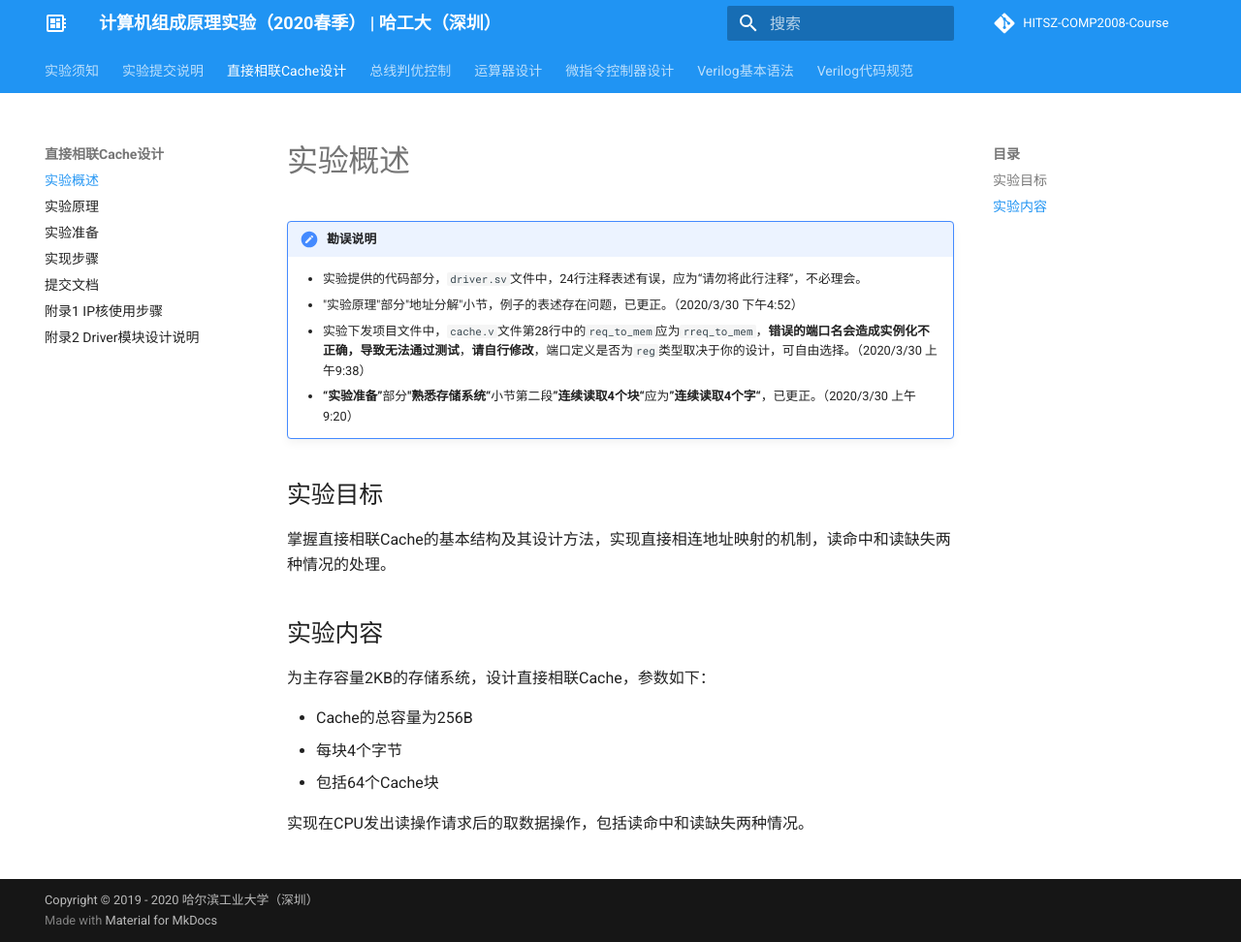
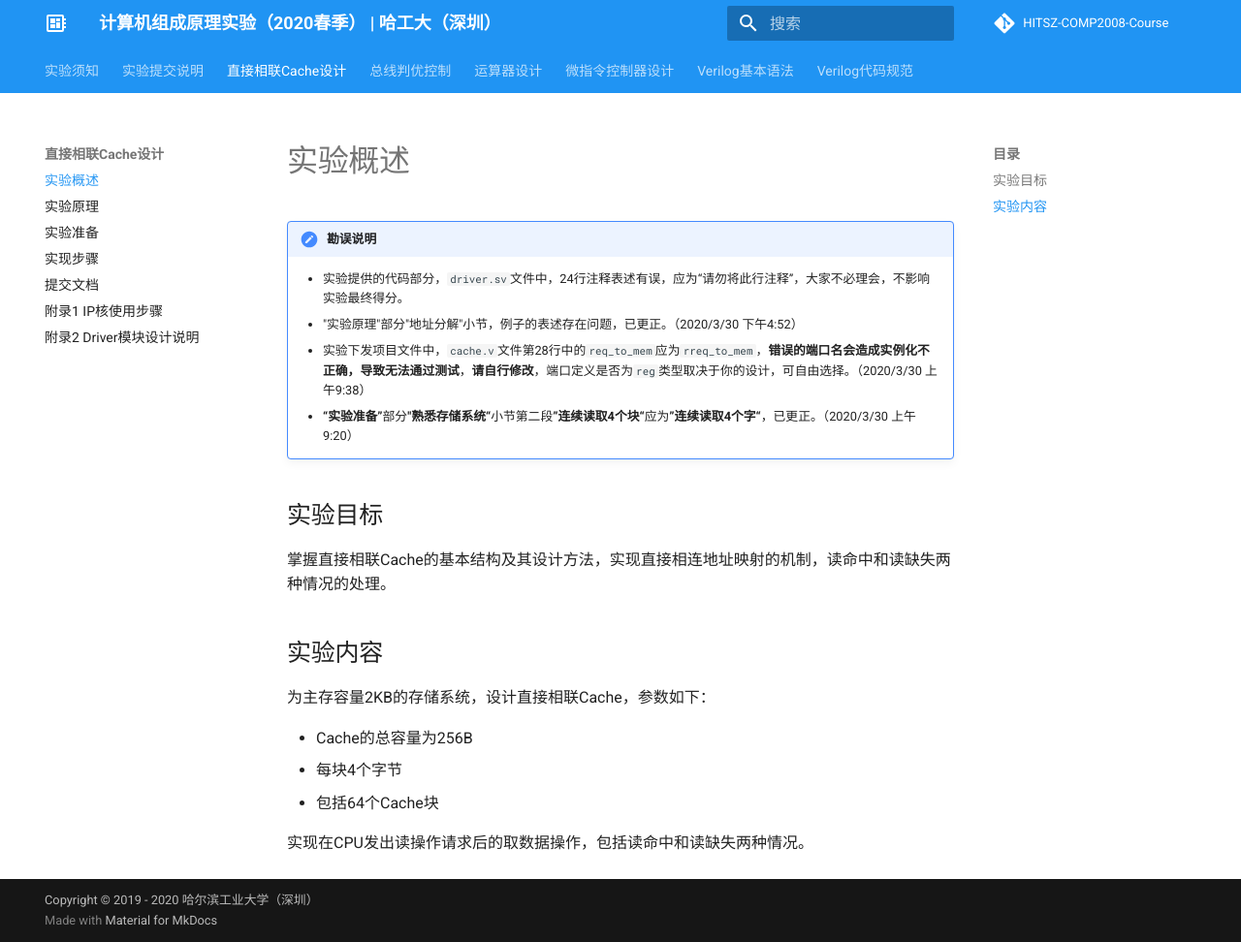
Before and after one commit to Bohan-hu/HITSZ-COMP2008-Course, an MkDocs documentation site: the page built from docs/lab1/part1.md, in a window 1280 px wide and 972 px high. Shown: the whole window at 97% size. Built offline with MkDocs 1.6.1 and Material for MkDocs 9.7.7, drawn with Linux system fonts in a browser that asks for light colours; comment, search, counter and statistics services are not loaded.

Commit message:
directory cleanup

```diff
--- a/docs/lab1/part1.md
+++ b/docs/lab1/part1.md
@@ -1,7 +1,7 @@
 # 实验概述
 
 !!! 勘误说明
-    - 实验提供的代码部分，`driver.sv`文件中，24行注释表述有误，应为“请勿将此行注释”，不必理会。
+    - 实验提供的代码部分，`driver.sv`文件中，24行注释表述有误，应为“请勿将此行注释”，大家不必理会，不影响实验最终得分。
     - "实验原理"部分"地址分解"小节，例子的表述存在问题，已更正。（2020/3/30 下午4:52）
     - 实验下发项目文件中，`cache.v`文件第28行中的`req_to_mem`应为`rreq_to_mem`，**错误的端口名会造成实例化不正确，导致无法通过测试**，**请自行修改**，端口定义是否为`reg`类型取决于你的设计，可自由选择。（2020/3/30 上午9:38）
     - **“实验准备”**部分**"熟悉存储系统“**小节第二段**”连续读取4个块“**应为**”连续读取4个字“**，已更正。（2020/3/30 上午9:20）
```
